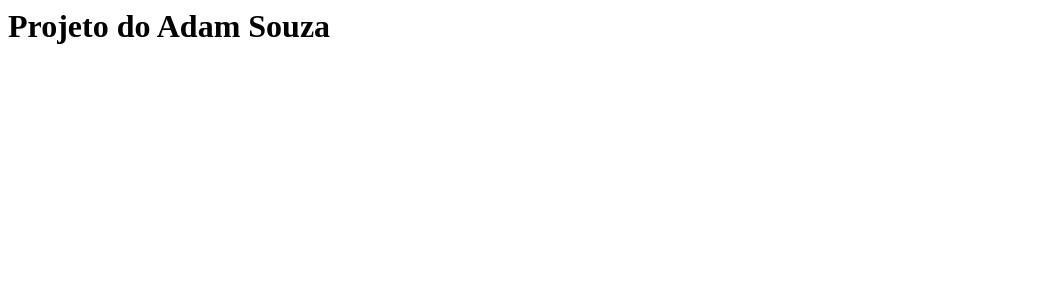
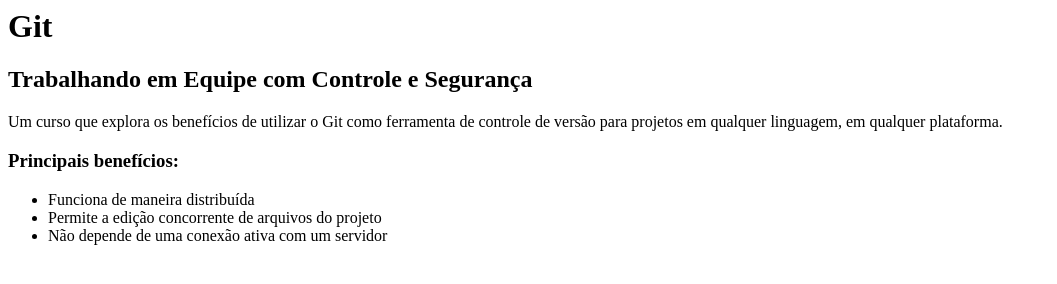
Before and after one commit to AdamSouza/curso-git, a plain HTML site: page index.html in a window 1280 px wide. Shown: the whole page, without its empty margins (0-1057 px from the left). Drawn offline with Linux system fonts and the light colour scheme.

Commit message:
Continuando o projeto

```diff
--- a/index.html
+++ b/index.html
@@ -2,6 +2,16 @@
     <head>
     </head>
     <body>
-        <h1>Projeto do Adam Souza</h1>
+        <h1>Git</h1>
+        <h2>Trabalhando em Equipe com Controle e Segurança</h2>
+
+        <p>Um curso que explora os benefícios de utilizar o Git como ferramenta de controle de versão para projetos em qualquer linguagem, em qualquer plataforma.</p>
+
+        <h3>Principais benefícios:</h3>
+        <ul>
+            <li>Funciona de maneira distribuída</li>
+            <li>Permite a edição concorrente de arquivos do projeto</li>
+            <li>Não depende de uma conexão ativa com um servidor</li>
+        </ul>
     </body>
 </html>
```
